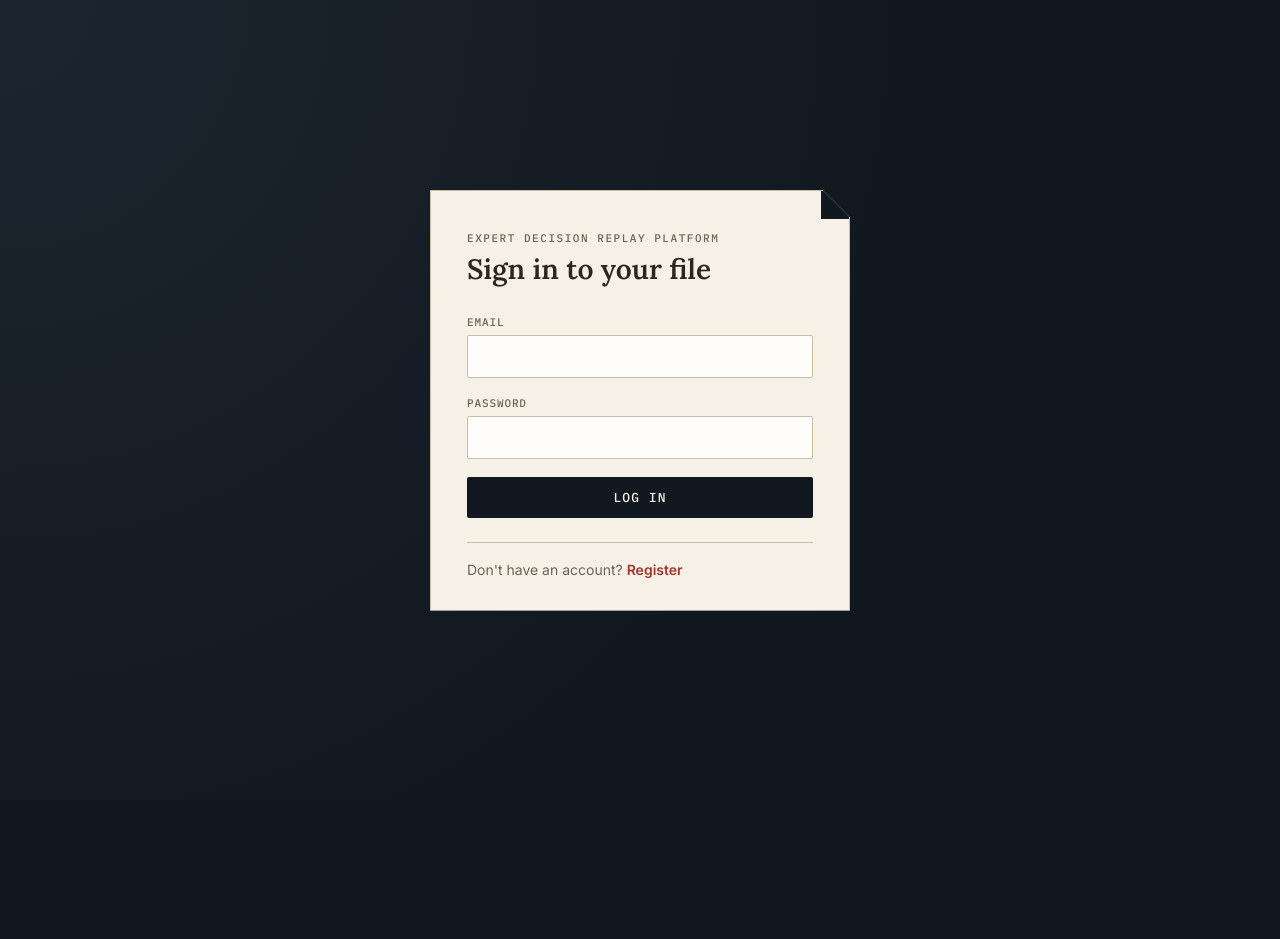
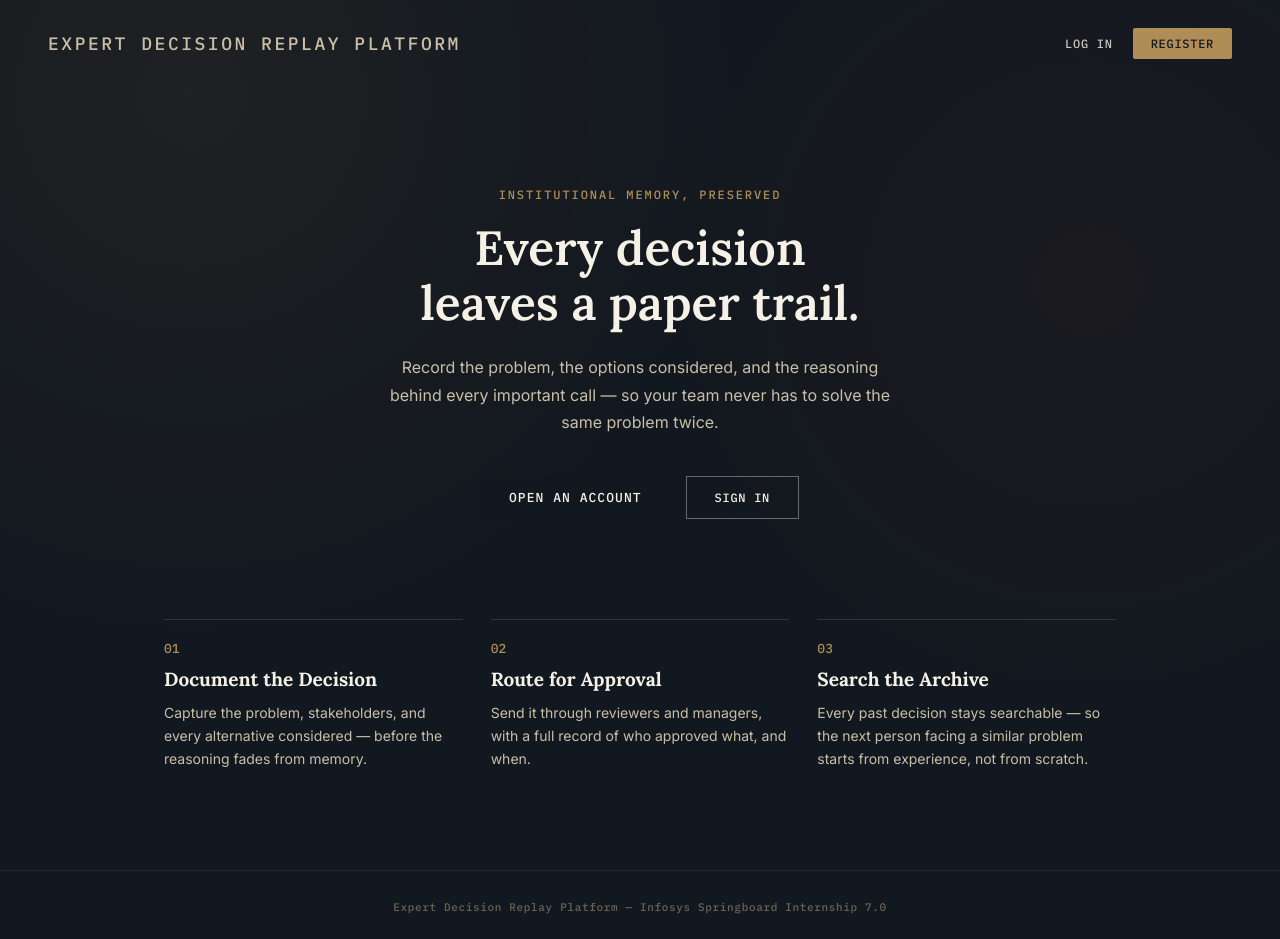
Before and after one commit to Ved07/Expert-Decision-Replay-Platform, a React (Vite) app in the folder edrp-frontend/: page / in a window 1280 px wide. Before the commit this address led to /login. Before the commit the page ends 800 px from the top, so only its background shows below. Built offline with nearby package versions, Linux system fonts and the light colour scheme.

Commit message:
Design Landing Page for edrp

```diff
--- a/edrp-frontend/src/App.jsx
+++ b/edrp-frontend/src/App.jsx
@@ -5,7 +5,7 @@ import Dashboard from "./pages/Dashboard";
 import DecisionList from "./pages/DecisionList";
 import CreateDecision from "./pages/CreateDecision";
 import DecisionDetail from "./pages/DecisionDetail";
-
+import Landing from "./pages/Landing";
 
 function App() {
   return (
@@ -14,7 +14,7 @@ function App() {
         <Route path="/login" element={<Login />} />
         <Route path="/register" element={<Register />} />
         <Route path="/dashboard" element={<Dashboard />} />
-        <Route path="/" element={<Navigate to="/login" />} />
+        <Route path="/" element={<Landing />} />
       <Route path="/decisions/new" element={<CreateDecision />} />
       <Route path="/decisions/:id" element={<DecisionDetail />} />
       <Route path="/decisions" element={<DecisionList />} />
--- /dev/null
+++ b/edrp-frontend/src/pages/Landing.css
@@ -0,0 +1,245 @@
+.landing-page {
+  min-height: 100vh;
+  background:
+    radial-gradient(circle at 15% 10%, rgba(176, 141, 87, 0.08), transparent 40%),
+    radial-gradient(circle at 85% 30%, rgba(163, 53, 43, 0.06), transparent 35%),
+    var(--ink);
+  color: var(--paper);
+  display: flex;
+  flex-direction: column;
+}
+
+/* ---- Nav ---- */
+.landing-nav {
+  display: flex;
+  align-items: center;
+  justify-content: space-between;
+  padding: 28px 48px;
+}
+
+.landing-nav__brand {
+  font-family: var(--font-mono);
+  font-size: 18px;
+  letter-spacing: 0.14em;
+  text-transform: uppercase;
+  color: var(--line);
+}
+
+.landing-nav__links {
+  display: flex;
+  align-items: center;
+  gap: 20px;
+}
+
+.landing-nav__link {
+  font-family: var(--font-mono);
+  font-size: 12px;
+  letter-spacing: 0.06em;
+  text-transform: uppercase;
+  color: var(--paper);
+  text-decoration: none;
+  opacity: 0.8;
+  transition: opacity 0.15s ease;
+}
+
+.landing-nav__link:hover {
+  opacity: 1;
+}
+
+.landing-nav__cta {
+  font-family: var(--font-mono);
+  font-size: 12px;
+  letter-spacing: 0.06em;
+  text-transform: uppercase;
+  color: var(--ink);
+  background: var(--brass);
+  padding: 8px 18px;
+  border-radius: 2px;
+  text-decoration: none;
+  transition: filter 0.15s ease;
+}
+
+.landing-nav__cta:hover {
+  filter: brightness(1.1);
+}
+
+/* ---- Hero ---- */
+.landing-hero {
+  position: relative;
+  max-width: 720px;
+  margin: 0 auto;
+  padding: 100px 24px 80px;
+  text-align: center;
+}
+
+.landing-hero__eyebrow {
+  font-family: var(--font-mono);
+  font-size: 12px;
+  letter-spacing: 0.16em;
+  text-transform: uppercase;
+  color: var(--brass);
+  margin: 0 0 18px;
+  animation: fadeUp 0.6s ease both;
+}
+
+.landing-hero__title {
+  font-family: var(--font-display);
+  font-size: 48px;
+  line-height: 1.15;
+  font-weight: 600;
+  color: var(--paper);
+  margin: 0 0 24px;
+  animation: fadeUp 0.6s ease 0.1s both;
+}
+
+.landing-hero__subtitle {
+  font-size: 16px;
+  line-height: 1.7;
+  color: var(--line);
+  margin: 0 auto 40px;
+  max-width: 520px;
+  animation: fadeUp 0.6s ease 0.2s both;
+}
+
+.landing-hero__actions {
+  display: flex;
+  align-items: center;
+  justify-content: center;
+  gap: 16px;
+  animation: fadeUp 0.6s ease 0.3s both;
+}
+
+.landing-hero__btn {
+  text-decoration: none;
+  width: auto;
+  padding: 13px 28px;
+  display: inline-block;
+}
+
+/* ---- The rotating stamp ---- */
+.landing-stamp {
+  position: absolute;
+  top: 30px;
+  right: -10px;
+  width: 92px;
+  height: 92px;
+  border: 3px solid var(--stamp-red);
+  border-radius: 50%;
+  display: flex;
+  align-items: center;
+  justify-content: center;
+  transform: rotate(-18deg) scale(0.6);
+  opacity: 0;
+  animation: stampIn 0.5s ease 0.5s forwards;
+}
+
+.landing-stamp span {
+  font-family: var(--font-mono);
+  font-size: 11px;
+  font-weight: 600;
+  letter-spacing: 0.06em;
+  color: var(--stamp-red);
+  text-align: center;
+}
+
+@keyframes stampIn {
+  0% {
+    opacity: 0;
+    transform: rotate(-18deg) scale(1.4);
+  }
+  70% {
+    opacity: 1;
+    transform: rotate(-14deg) scale(0.92);
+  }
+  100% {
+    opacity: 1;
+    transform: rotate(-14deg) scale(1);
+  }
+}
+
+@keyframes fadeUp {
+  from {
+    opacity: 0;
+    transform: translateY(14px);
+  }
+  to {
+    opacity: 1;
+    transform: translateY(0);
+  }
+}
+
+/* ---- Ledger / feature strip ---- */
+.landing-ledger {
+  max-width: 1000px;
+  margin: 0 auto;
+  padding: 20px 24px 100px;
+  display: grid;
+  grid-template-columns: repeat(auto-fit, minmax(240px, 1fr));
+  gap: 28px;
+}
+
+.ledger-entry {
+  border-top: 1px solid rgba(255, 255, 255, 0.12);
+  padding-top: 20px;
+}
+
+.ledger-entry__num {
+  display: block;
+  font-family: var(--font-mono);
+  font-size: 13px;
+  color: var(--brass);
+  margin-bottom: 10px;
+}
+
+.ledger-entry h3 {
+  font-family: var(--font-display);
+  font-size: 19px;
+  color: var(--paper);
+  margin: 0 0 10px;
+}
+
+.ledger-entry p {
+  font-size: 14px;
+  line-height: 1.65;
+  color: var(--line);
+  margin: 0;
+}
+
+/* ---- Footer ---- */
+.landing-footer {
+  margin-top: auto;
+  padding: 24px 48px;
+  border-top: 1px solid rgba(255, 255, 255, 0.08);
+  text-align: center;
+}
+
+.landing-footer span {
+  font-family: var(--font-mono);
+  font-size: 11px;
+  letter-spacing: 0.06em;
+  color: var(--text-muted);
+}
+
+/* ---- Responsive ---- */
+@media (max-width: 640px) {
+  .landing-hero__title {
+    font-size: 34px;
+  }
+  .landing-stamp {
+    display: none;
+  }
+  .landing-hero__actions {
+    flex-direction: column;
+  }
+}
+
+/* Sign in button */
+.landing-hero__btn.btn-ghost-light {
+  color: var(--paper);
+  border-color: rgba(255, 255, 255, 0.35);
+}
+
+.landing-hero__btn.btn-ghost-light:hover {
+  border-color: var(--brass);
+  color: var(--brass);
+}
--- /dev/null
+++ b/edrp-frontend/src/pages/Landing.jsx
@@ -0,0 +1,64 @@
+import { Link } from "react-router-dom";
+import "./Landing.css";
+
+function Landing() {
+  return (
+    <div className="landing-page">
+      <nav className="landing-nav">
+        <span className="landing-nav__brand">Expert Decision Replay Platform</span>
+        <div className="landing-nav__links">
+          <Link to="/login" className="landing-nav__link">Log In</Link>
+          <Link to="/register" className="landing-nav__cta">Register</Link>
+        </div>
+      </nav>
+
+      <section className="landing-hero">
+        <p className="landing-hero__eyebrow">Institutional Memory, Preserved</p>
+        <h1 className="landing-hero__title">
+          Every decision<br />leaves a paper trail.
+        </h1>
+        <p className="landing-hero__subtitle">
+          Record the problem, the options considered, and the reasoning behind
+          every important call — so your team never has to solve the same
+          problem twice.
+        </p>
+        <div className="landing-hero__actions">
+          <Link to="/register" className="btn-primary landing-hero__btn">
+            Open an Account
+          </Link>
+          <Link to="/login" className="btn-ghost-light landing-hero__btn">
+            Sign In
+          </Link>
+        </div>
+
+        <div className="landing-stamp">
+          <span>RECORDED</span>
+        </div>
+      </section>
+
+      <section className="landing-ledger">
+        <div className="ledger-entry">
+          <span className="ledger-entry__num">01</span>
+          <h3>Document the Decision</h3>
+          <p>Capture the problem, stakeholders, and every alternative considered — before the reasoning fades from memory.</p>
+        </div>
+        <div className="ledger-entry">
+          <span className="ledger-entry__num">02</span>
+          <h3>Route for Approval</h3>
+          <p>Send it through reviewers and managers, with a full record of who approved what, and when.</p>
+        </div>
+        <div className="ledger-entry">
+          <span className="ledger-entry__num">03</span>
+          <h3>Search the Archive</h3>
+          <p>Every past decision stays searchable — so the next person facing a similar problem starts from experience, not from scratch.</p>
+        </div>
+      </section>
+
+      <footer className="landing-footer">
+        <span>Expert Decision Replay Platform — Infosys Springboard Internship 7.0</span>
+      </footer>
+    </div>
+  );
+}
+
+export default Landing;
```
